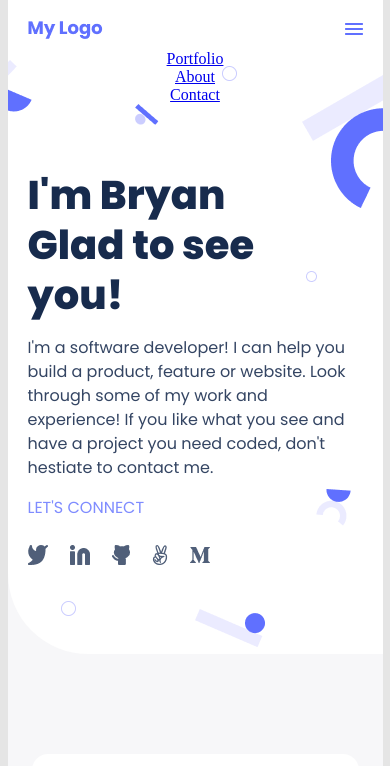
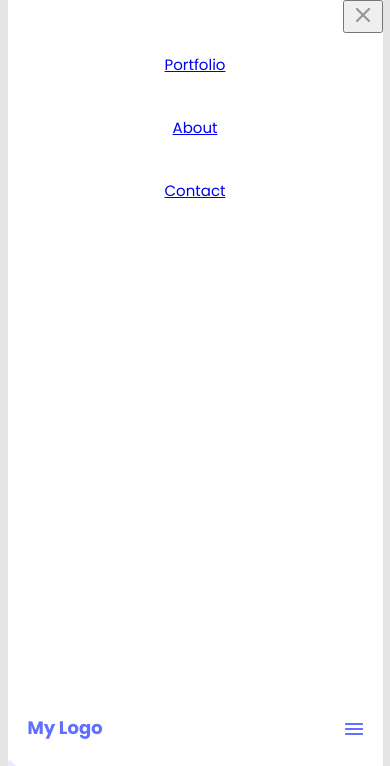
Before and after one commit to darkxdev/portfolio-prototype, a plain HTML site: page index.html in a window 390 px wide. Both pictures are taken after a click on the picture 353 px from the left and 29 px from the top of the page. Shown: the top 766 px of the page. Drawn offline with Linux system fonts and the light colour scheme.

Commit message:
Change mobile menu to fix positioning

```diff
--- a/index.html
+++ b/index.html
@@ -16,8 +16,8 @@
         <nav id="mobile_menu">
             <button id="close_icon"><img src="./imgs/close_x.png"></button>
             <ul>
-                <li class="list_item"><a href="#about_up">Portfolio</a></li>
-                <li class="list_item"><a href="#works_cards">About</a></li>
+                <li class="list_item"><a href="#works_cards">Portfolio</a></li>
+                <li class="list_item"><a href="#about_up">About</a></li>
                 <li class="list_item"><a href="#contact_form">Contact</a></li>
             </ul>
         </nav>
--- a/styles.css
+++ b/styles.css
@@ -23,30 +23,33 @@ body {
 }
 
 #mobile_menu {
-  background-color: lightgray;
+  background-color: white;
   display: none;
   width: 375px;
   margin: auto;
-  z-index: 5;
+  height: 700px;
 }
 
 #close_icon {
-  position: absolute;
-  width: 375px;
-  padding: 0;
-  margin: 0;
-  border: 0;
+  float: right;
+  width: auto;
 }
 
 #mobile_menu ul {
-  position: absolute;
-  top: 50px;
   list-style: none;
   text-align: center;
   z-index: 5;
   width: 375px;
   padding: 0;
   margin: 0;
+  clear: both;
+}
+
+#mobile_menu ul li {
+  font-family: 'Poppins', sans-serif;
+  font-weight: 500;
+  font-size: 15px;
+  padding: 20px 0;
 }
 
 #about_up {
```
